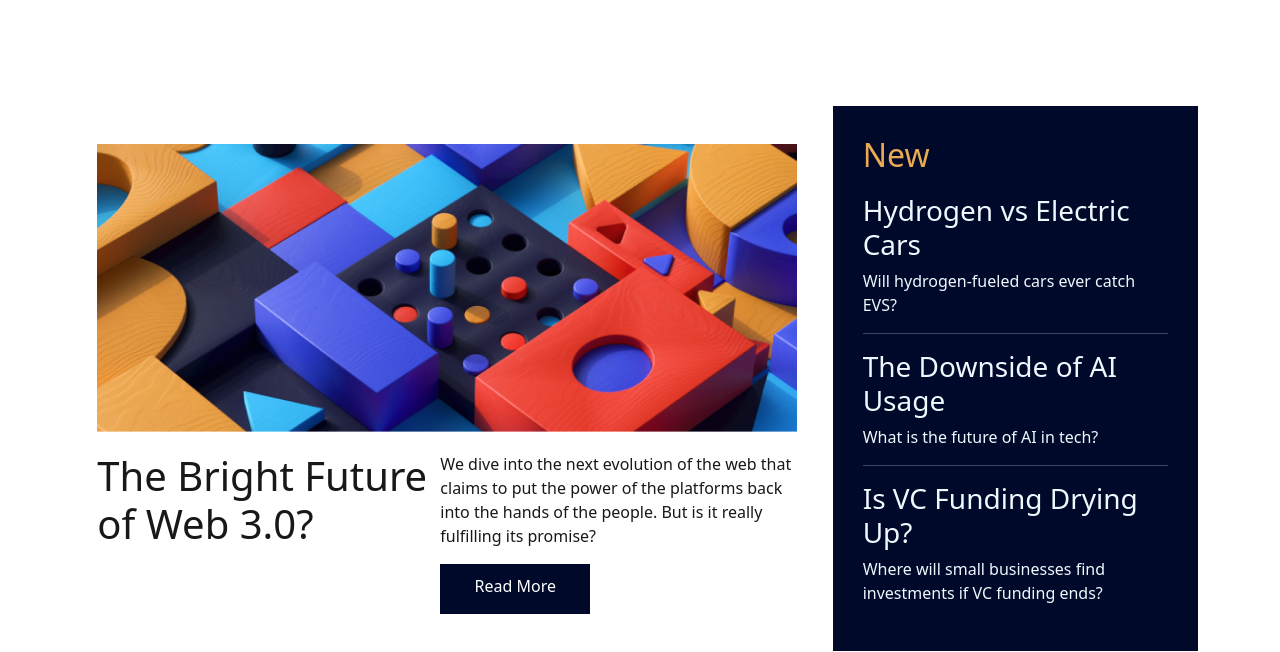
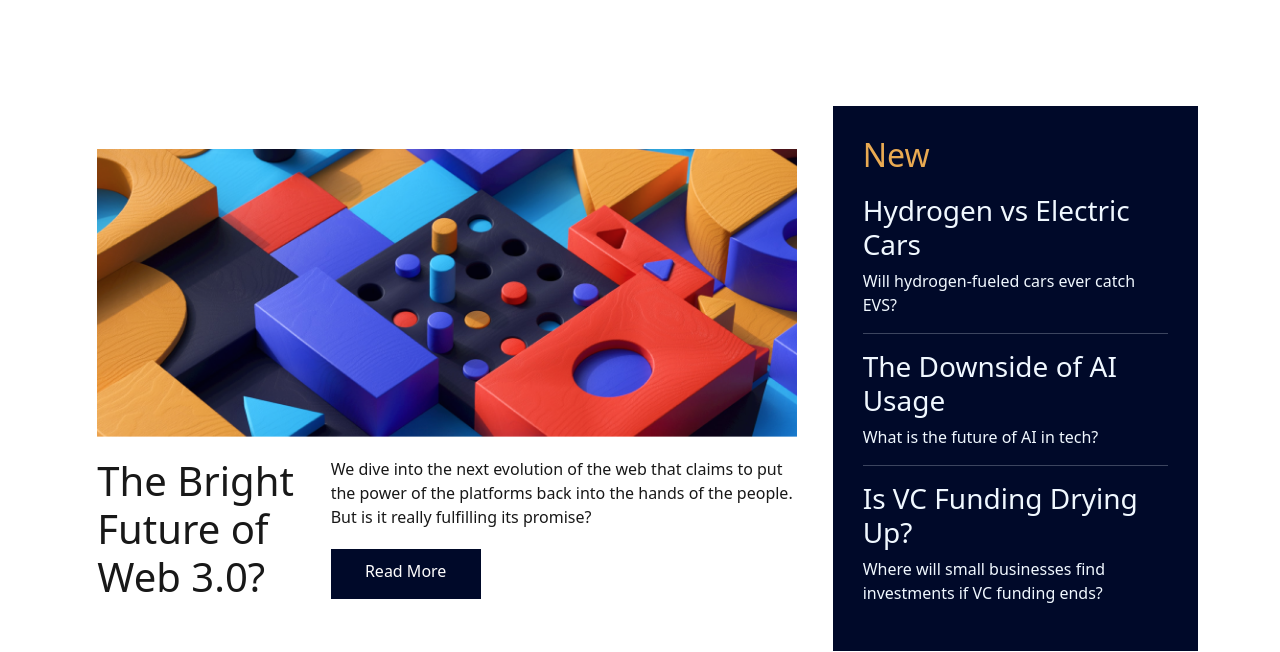
Before and after one commit to alexandrehuynh/w1d3_grid_bootstrap, a plain HTML site: page index.html in a window 1280 px wide. Shown: the part 148-800 px from the top of the page. Drawn offline with nearby package versions, Linux system fonts and the light colour scheme.

Commit message:
updated code

```diff
--- a/index.html
+++ b/index.html
@@ -31,12 +31,12 @@
     <div class="container">
 
         <main>
-            <div id="h">
+            <div id="hero">
                 <img src="./images/hero.png" alt="hero">
             </div>
             <div class="content-grid">
-                <h1>The Bright Future of Web 3.0?</h1>
-                <p>We dive into the next evolution of the web that claims
+                <h1 id="hero-header">The Bright Future of Web 3.0?</h1>
+                <p id="hero-paragraph">We dive into the next evolution of the web that claims
                     to put the power of the platforms back into the hands of the people.
                     But is it really fulfilling its promise?</p>
                 <a href="#PSYCH!" class="button">Read More</a>
--- a/main.css
+++ b/main.css
@@ -61,22 +61,25 @@ main {
 
 .content-grid {
     display: grid;
-    grid-template-columns: 343px auto;
+    /* grid-template-columns: 343px auto; */
+    grid-template-columns: 1fr 2fr;
 
 }
 
-.hero-header {
+#hero-header {
+    /* grid-template-columns: 1fr 2fr; */
     grid-column: 1;
     grid-row: 1;
-    width: 343px;
-    height: 182px;
+    /* width: 343px;
+    height: 182px; */
 }
 
-.p {
+#hero-paragraph {
+    /* grid-template-columns: 1fr 2fr; */
     grid-column: 2;
     grid-row: 1;
-    width: 341px;
-    height: 115px;
+    /* width: 341px;
+    height: 115px; */
 }
 
 .button {
@@ -84,6 +87,7 @@ main {
     grid-row: 2;
     width: 150px;
     height: 50px;
+    margin-top: -60px;
     justify-self: start;
     background-color: #000929;
     color: #ffffff;
```
